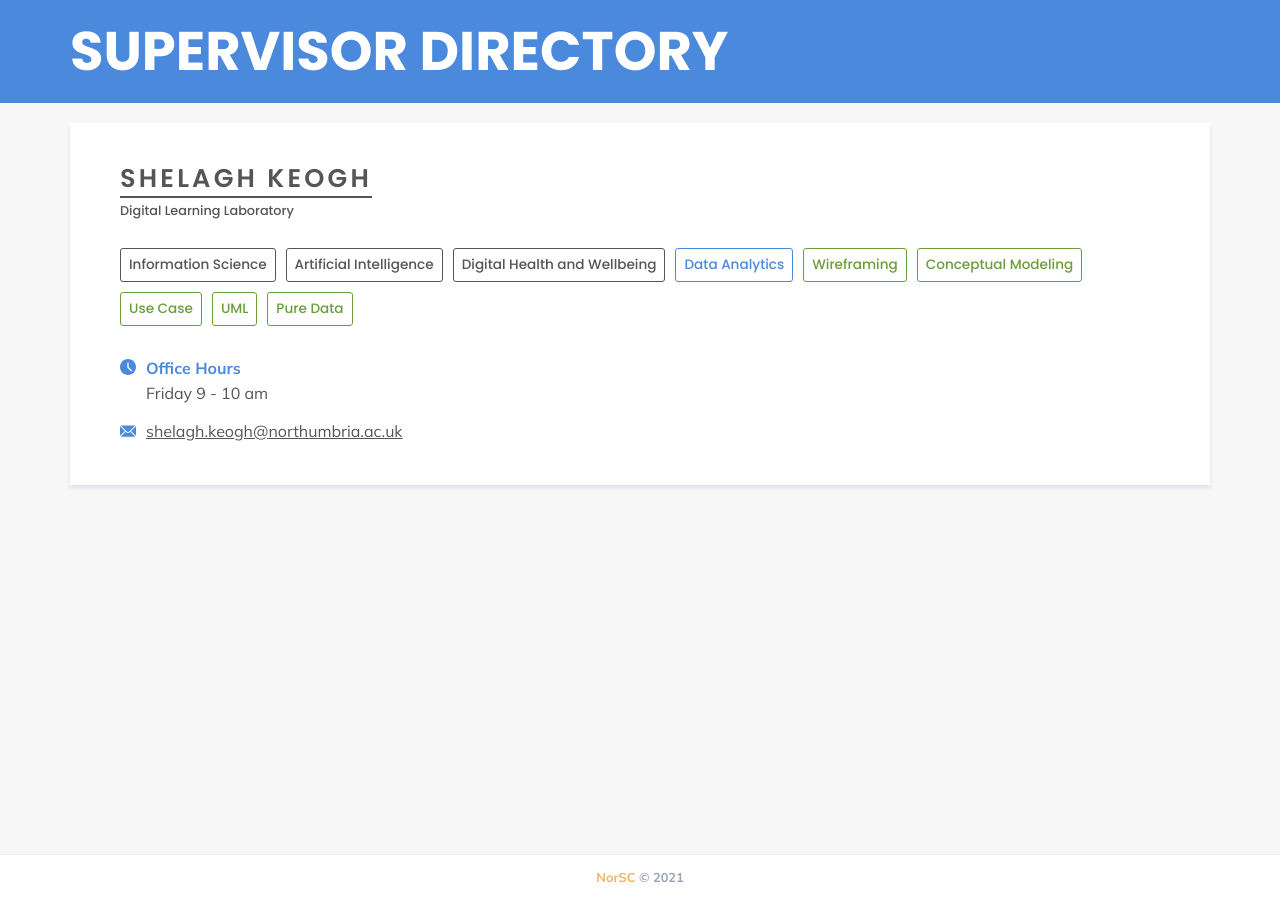
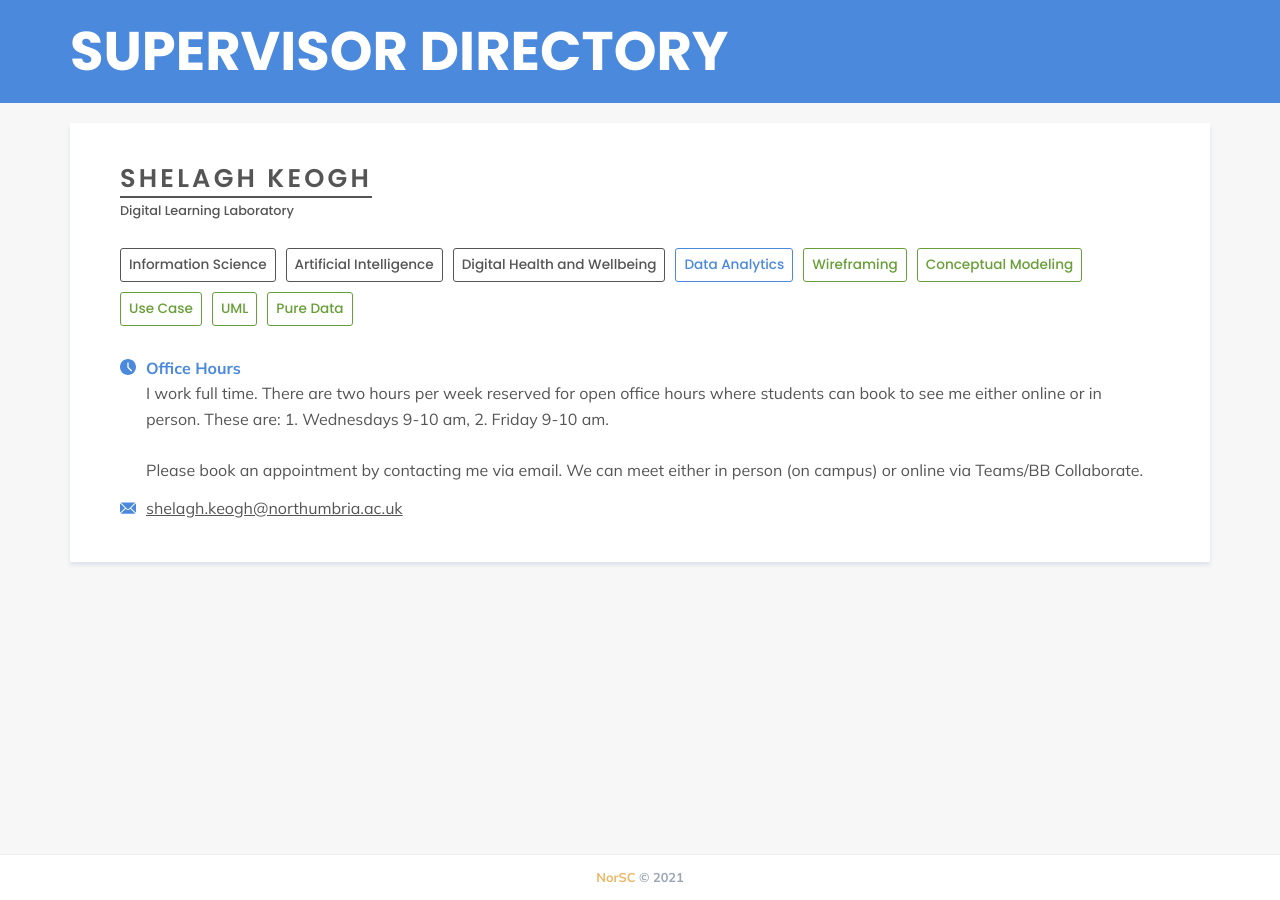
Before and after one commit to NorSC/supervisor-search, a Jekyll site: the page built from _supervisors/shelagh-keogh.md, in a window 1280 px wide. Built offline with Jekyll 4.4.1, drawn with Linux system fonts in a browser that asks for light colours; a script that is not in the unit is left out.

Commit message:
Update Supervisors “shelagh-keogh”

```diff
--- a/_supervisors/shelagh-keogh.md
+++ b/_supervisors/shelagh-keogh.md
@@ -3,7 +3,13 @@
 title: Shelagh Keogh
 available: true
 email: shelagh.keogh@northumbria.ac.uk
-office_hours: Friday 9 - 10 am
+office_hours: >-
+  I work full time. There are two hours per week reserved for open office hours
+  where students can book to see me either online or in person. These are: 1.
+  Wednesdays 9-10 am, 2. Friday 9-10 am.
+
+
+  Please book an appointment by contacting me via email. We can meet either in person (on campus) or online via Teams/BB Collaborate.
 research_group: Digital Learning Laboratory
 research_themes:
   - Information Science
```
